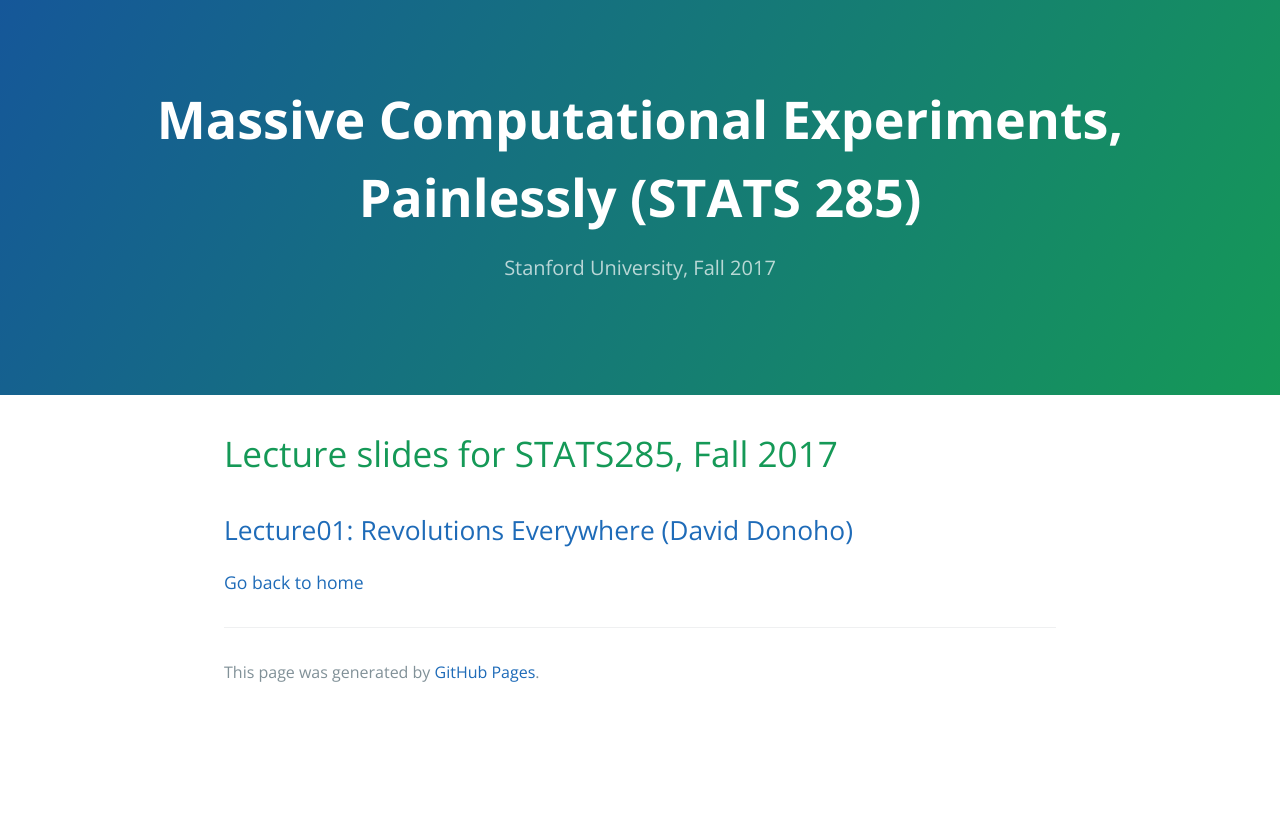
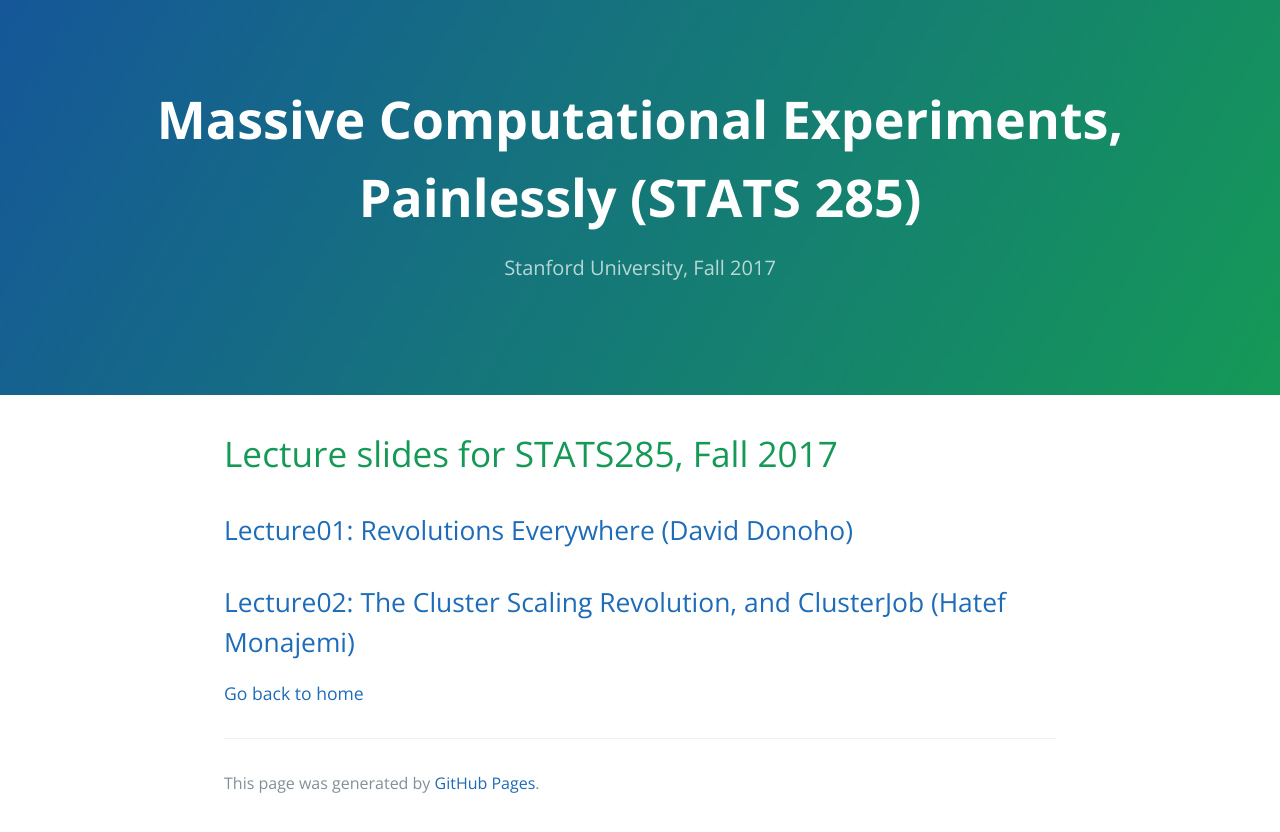
Before and after one commit to stats285/stats285.github.io, a Jekyll site: the page built from lecture_slides.md, in a window 1280 px wide. Shown: the top 832 px of the page. Built offline with Jekyll 4.4.1, drawn with Linux system fonts in a browser that asks for light colours; our own code applies the rules of GitHub Pages for plain Markdown files; the repository's description, which GitHub fills in, is left out.

Commit message:
added lecture-02

```diff
--- a/lecture_slides.md
+++ b/lecture_slides.md
@@ -3,6 +3,7 @@
 
 
 ## [Lecture01: Revolutions Everywhere (David Donoho)](./assets/lectures/StanfordStats285-20170925-Lecture01-Donoho.pdf)
+## [Lecture02: The Cluster Scaling Revolution, and ClusterJob (Hatef Monajemi)](./assets/lectures/StanfordStats285-20171002-Lecture02-Monajemi.pdf)
 
 
 [Go back to home](./)
```
Also changed, not shown: 1 other file.
